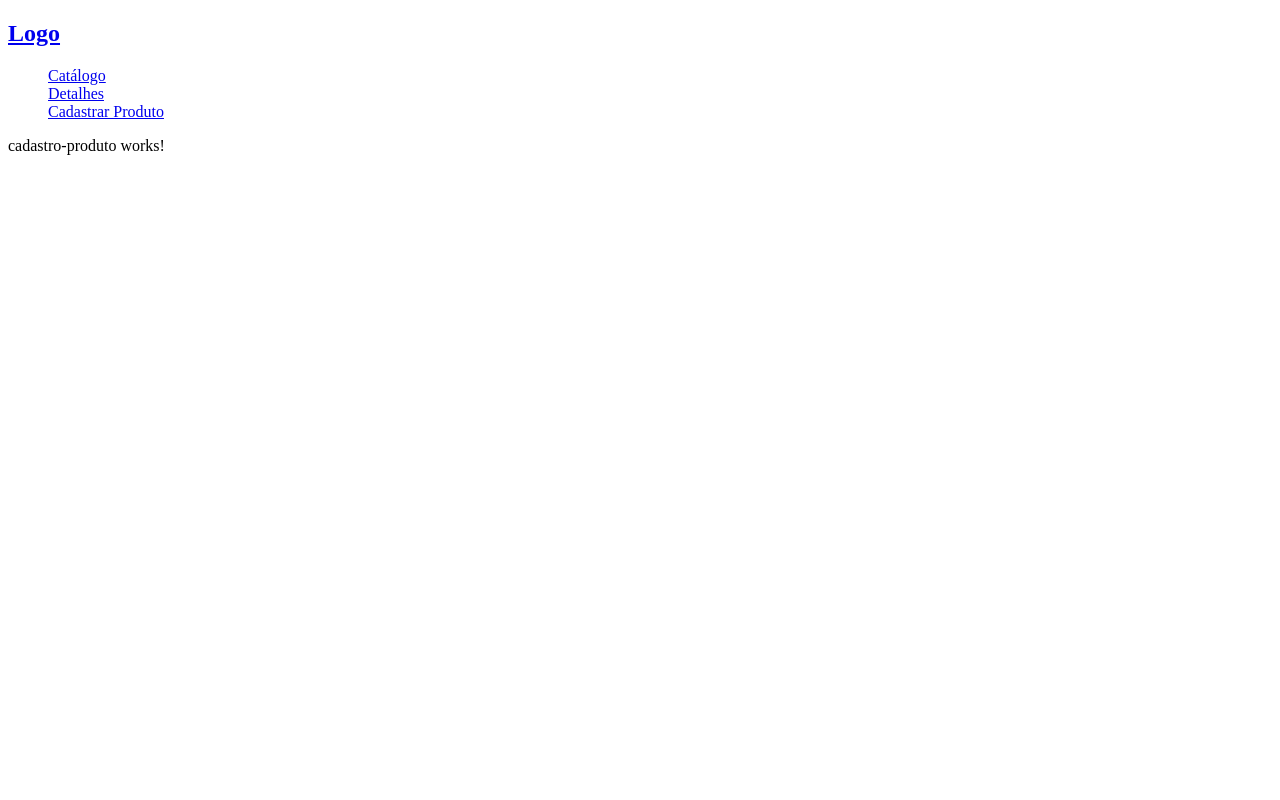
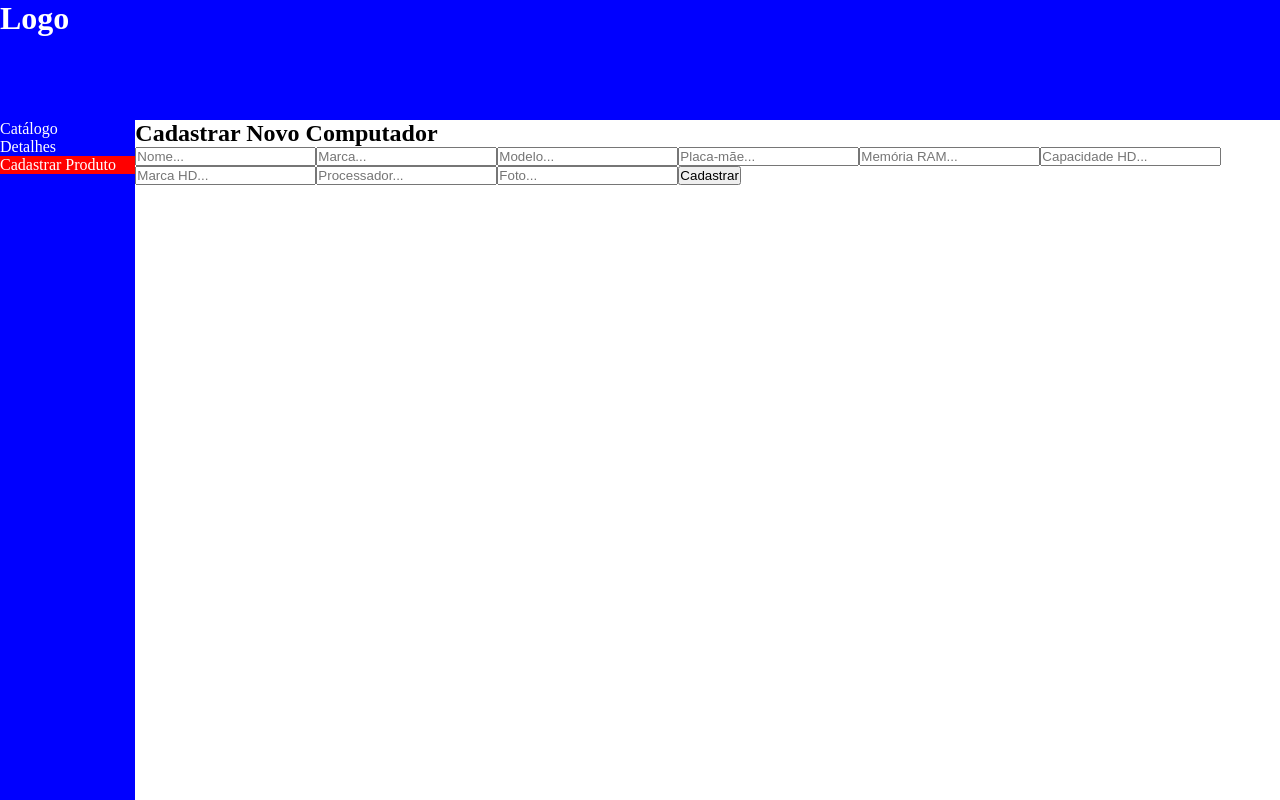
Before and after one commit to MAFITSOLUTIONS/crud-angular, an Angular app: page /cadastro-produto in a window 1280 px wide. Built offline with nearby package versions, Linux system fonts and the light colour scheme.

Commit message:
Criado array para guardar PCs e armazenado no localStorage

```diff
--- a/src/app/app.component.css
+++ b/src/app/app.component.css
@@ -0,0 +1,20 @@
+header{
+    height: 15%;
+    background: blue;
+}
+section {
+    height: 85%;
+    display: flex;
+    flex-direction: row;
+}
+nav{
+    width: 200px;
+    height: 100%;
+    background: blue;
+}
+a{
+    color: #fff;
+}
+.ativado{
+    background: red;
+}
--- a/src/app/app.component.html
+++ b/src/app/app.component.html
@@ -1,9 +1,13 @@
-<nav>
+<header>
   <h1><a routerLink="">Logo</a></h1>
-  <ul>
-    <li><a routerLink="/catalogo">Catálogo</a></li>
-    <li><a routerLink="/detalhes">Detalhes</a></li>
-    <li><a routerLink="/cadastro-produto">Cadastrar Produto</a></li>
-  </ul>
-</nav>
-<router-outlet></router-outlet>
+</header>
+<section>
+  <nav>
+    <ul id="menu">
+      <li routerLinkActive="ativado"><a routerLink="/catalogo">Catálogo</a></li>
+      <li routerLinkActive="ativado"><a routerLink="/detalhes">Detalhes</a></li>
+      <li routerLinkActive="ativado"><a routerLink="/cadastro-produto">Cadastrar Produto</a></li>
+    </ul>
+  </nav>
+    <router-outlet></router-outlet>
+</section>
--- a/src/app/app.module.ts
+++ b/src/app/app.module.ts
@@ -1,5 +1,6 @@
 import { BrowserModule } from '@angular/platform-browser';
 import { NgModule } from '@angular/core';
+import { FormsModule } from '@angular/forms'
 
 
 import { AppComponent } from './app.component';
@@ -20,7 +21,8 @@ import { routing } from './app.router';
   ],
   imports: [
     BrowserModule,
-    routing
+    routing,
+    FormsModule
   ],
   providers: [],
   bootstrap: [AppComponent]
--- a/src/app/cadastro-produto/cadastro-produto.component.html
+++ b/src/app/cadastro-produto/cadastro-produto.component.html
@@ -1,3 +1,12 @@
-<p>
-  cadastro-produto works!
-</p>
+<h2>Cadastrar Novo Computador</h2>
+
+<input [(ngModel)]="nome" type="text" placeholder="Nome...">
+<input [(ngModel)]="marca" type="text" placeholder="Marca...">
+<input [(ngModel)]="modelo" type="text" placeholder="Modelo...">
+<input [(ngModel)]="mobo" type="text" placeholder="Placa-mãe...">
+<input [(ngModel)]="ram" type="text" placeholder="Memória RAM...">
+<input [(ngModel)]="hdTamanho" type="text" placeholder="Capacidade HD...">
+<input [(ngModel)]="hdMarca" type="text" placeholder="Marca HD...">
+<input [(ngModel)]="cpu" type="text" placeholder="Processador...">
+<input type="text" placeholder="Foto...">
+<button (click)="cadastra()">Cadastrar</button>
--- a/src/app/cadastro-produto/cadastro-produto.component.ts
+++ b/src/app/cadastro-produto/cadastro-produto.component.ts
@@ -7,9 +7,48 @@ import { Component, OnInit } from '@angular/core';
 })
 export class CadastroProdutoComponent implements OnInit {
 
+    nome = '';
+    marca = '';
+    modelo = '';
+    mobo = '';
+    ram = '';
+    hdMarca = '';
+    hdTamanho = '';
+    cpu = '';
+    foto = '';
+    computadores = [];
+
   constructor() { }
 
   ngOnInit() {
+    if (localStorage.getItem('computadores')) this.computadores = JSON.parse(localStorage.getItem('computadores'))
+  }
+
+  cadastra(){
+    console.log('Funcão cadastra')
+    console.log(this.computadores)
+    this.computadores.push({
+      nome: this.nome,
+      marca: this.marca,
+      modelo: this.modelo,
+      mobo: this.mobo,
+      ram: this.ram,
+      hdMarca: this.hdMarca,
+      hdTamanho: this.hdTamanho,
+      cpu: this.cpu
+    });
+    localStorage.setItem('computadores', JSON.stringify(this.computadores));
+    this.limpaCampo();
+  }
+  limpaCampo(){
+    this.nome = '';
+    this.marca = '';
+    this.modelo = '';
+    this.mobo = '';
+    this.ram = '';
+    this.hdMarca = '';
+    this.hdTamanho = '';
+    this.cpu = '';
   }
 
 }
--- a/src/app/catalogo/catalogo.component.html
+++ b/src/app/catalogo/catalogo.component.html
@@ -1,3 +1,6 @@
-<p>
-  catalogo works!
-</p>
+<h2>Catalogo de Computadores</h2>
+<ul>
+  <li *ngFor="let pc of computadores">
+    {{ computadores.nome }}
+  </li>
+</ul>
--- a/src/app/catalogo/catalogo.component.ts
+++ b/src/app/catalogo/catalogo.component.ts
@@ -1,4 +1,6 @@
 import { Component, OnInit } from '@angular/core';
+
+import { CadastroProdutoComponent } from './../cadastro-produto/cadastro-produto.component';
 
 @Component({
   selector: 'app-catalogo',
--- a/src/app/detalhes/detalhes.component.html
+++ b/src/app/detalhes/detalhes.component.html
@@ -1,3 +1,4 @@
 <p>
   detalhes works!
 </p>
+<a routerLink="/catalogo">Voltar</a>
--- a/src/index.html
+++ b/src/index.html
@@ -5,9 +5,9 @@
   <title>TesteIntcom - CRUD - Angular</title>
   <base href="/">
 
+  <link rel="stylesheet" href="styles.css">
   <meta name="viewport" content="width=device-width, initial-scale=1">
   <link rel="icon" type="image/x-icon" href="favicon.ico">
-  <link rel="stylesheet" href="styles.css">
 </head>
 <body>
   <app-root></app-root>
--- a/src/styles.css
+++ b/src/styles.css
@@ -1,3 +1,10 @@
 *{
+    margin: 0;
+    padding: 0;
     list-style: none;
+    text-decoration: none;
 }
+html, body{
+    width: 100%;
+    height: 100%;
+}
```
